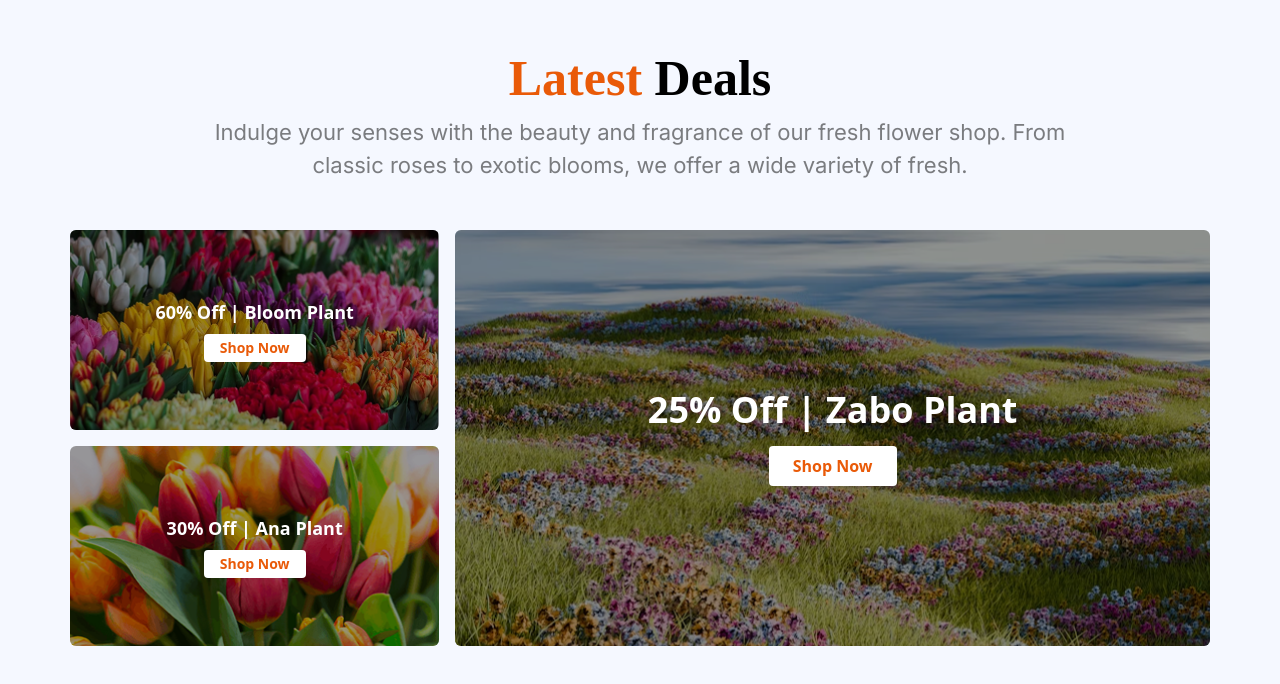
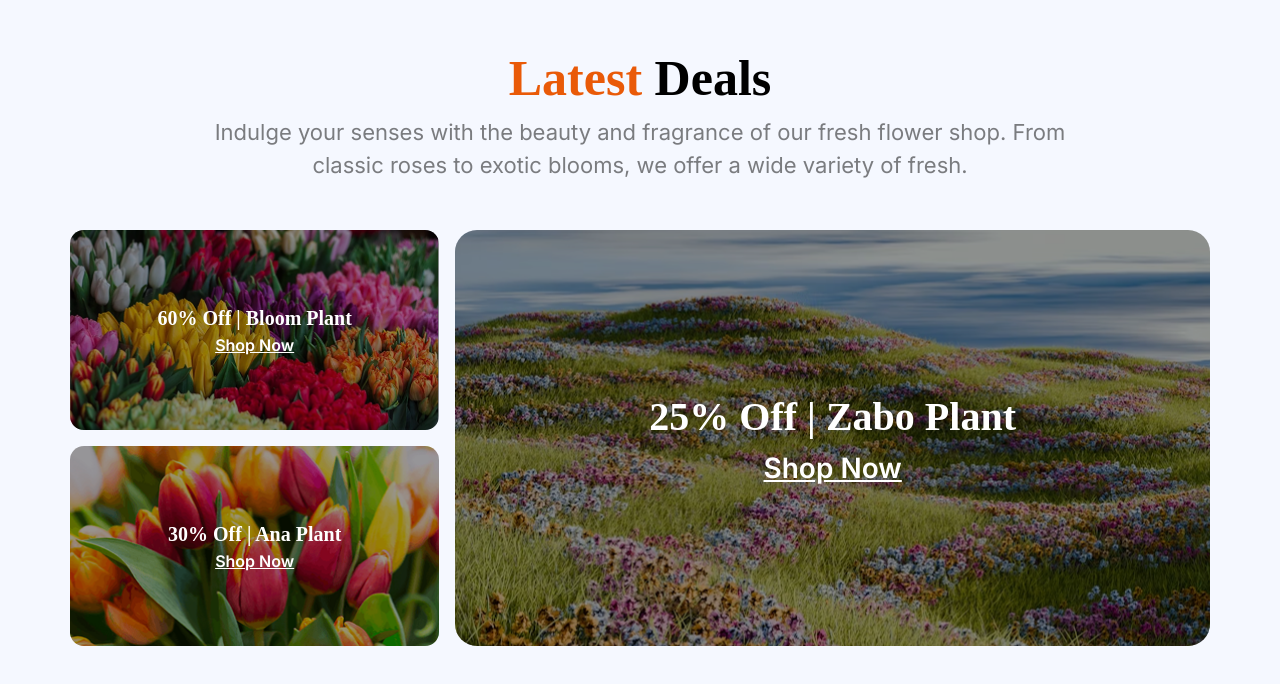
Before and after one commit to Israt-Jahan-Asma/assign-2, a plain HTML site: page index.html in a window 1280 px wide. Shown: the part 2067-2751 px from the top of the page. Drawn offline with nearby package versions, Linux system fonts and the light colour scheme.

Commit message:
latest deal section done

```diff
--- a/index.html
+++ b/index.html
@@ -113,40 +113,41 @@
         <p class="font-[inter] text-[22px] text-[#00000080] max-md:text-[14px] max-md:mt-[20px] "> Indulge your senses with the beauty and fragrance of our fresh flower shop. From classic roses to exotic blooms, we offer a wide variety of fresh.</p>
     </div>
     <!-- plant image part  -->
-    <section>
+
   <div class="grid grid-cols-3 max-md:grid-cols-1 gap-4">
 
     <!-- Left Column (Two stacked banners) -->
     <div class="flex flex-col gap-4">
+
       <!-- Bloom Plant -->
-      <div class="relative h-[200px] bg-cover bg-center rounded-md bg-[url(/assets/deal-bloom.png)]">
-        <div class="absolute inset-0 bg-[#00000066] rounded-md flex flex-col items-center justify-center text-white text-center px-4">
-          <h4 class="text-lg font-semibold">60% Off | Bloom Plant</h4>
-          <a href="#" class="mt-2 inline-block bg-white text-[#E95A08] px-4 py-1 rounded text-sm font-bold">Shop Now</a>
+      <div class="relative h-[200px] bg-cover bg-center rounded-[14px] bg-[url(/assets/deal-bloom.png)]">
+        <div class="absolute inset-0 bg-[#00000066] rounded-[14px] flex flex-col items-center justify-center text-white text-center ">
+          <h4 class="text-[20px] font-[Noto] font-semibold">60% Off | Bloom Plant</h4>
+          <a href="#" class="inline-block text-white text-[16px] font-semibold underline font-[inter]">Shop Now</a>
         </div>
       </div>
 
       <!-- Ana Plant -->
-      <div class="relative h-[200px] bg-cover bg-center rounded-md bg-[url(/assets/deal-ana.png)]">
-        <div class="absolute inset-0 bg-[#00000066] rounded-md flex flex-col items-center justify-center text-white text-center px-4">
-          <h4 class="text-lg font-semibold">30% Off | Ana Plant</h4>
-          <a href="#" class="mt-2 inline-block bg-white text-[#E95A08] px-4 py-1 rounded text-sm font-bold">Shop Now</a>
+      <div class="relative h-[200px] bg-cover bg-center rounded-[14px] bg-[url(/assets/deal-ana.png)]">
+        <div class="absolute inset-0 bg-[#00000066] rounded-[14px] flex flex-col items-center justify-center text-white text-center ">
+          <h4 class="text-[20px] font-[Noto] font-semibold">30% Off | Ana Plant</h4>
+          <a href="#" class="inline-block text-white text-[16px] font-semibold underline font-[inter]">Shop Now</a>
         </div>
       </div>
     </div>
 
     <!-- Right Column (Zabo Plant) spans 2 columns on desktop) -->
     <div class="md:col-span-2">
-      <div class="relative h-full min-h-[408px] bg-cover bg-center rounded-md bg-[url(/assets/deal-zabo.png)] ">
-        <div class="absolute inset-0 bg-[#00000066] rounded-md flex flex-col items-center justify-center text-white text-center px-6">
-          <h4 class="text-2xl md:text-4xl font-bold">25% Off | Zabo Plant</h4>
-          <a href="#" class="mt-4 inline-block bg-white text-[#E95A08] px-6 py-2 rounded text-base font-bold">Shop Now</a>
+      <div class="relative h-full h-[408px] max-md:h-[200px] bg-cover bg-center rounded-[22px] bg-[url(/assets/deal-zabo.png)] ">
+        <div class="absolute inset-0 bg-[#00000066] rounded-[22px] flex flex-col items-center justify-center text-white text-center ">
+          <h4 class="text-[40px] font-[Noto] font-bold max-md:text-[20px]">25% Off | Zabo Plant</h4>
+          <a href="#" class="inline-block text-white text-[28px] max-md:text-[16px] font-semibold underline font-[inter]" >Shop Now</a>
         </div>
       </div>
     </div>
 
   </div>
-</section>
+
 
   </section>
 
```
